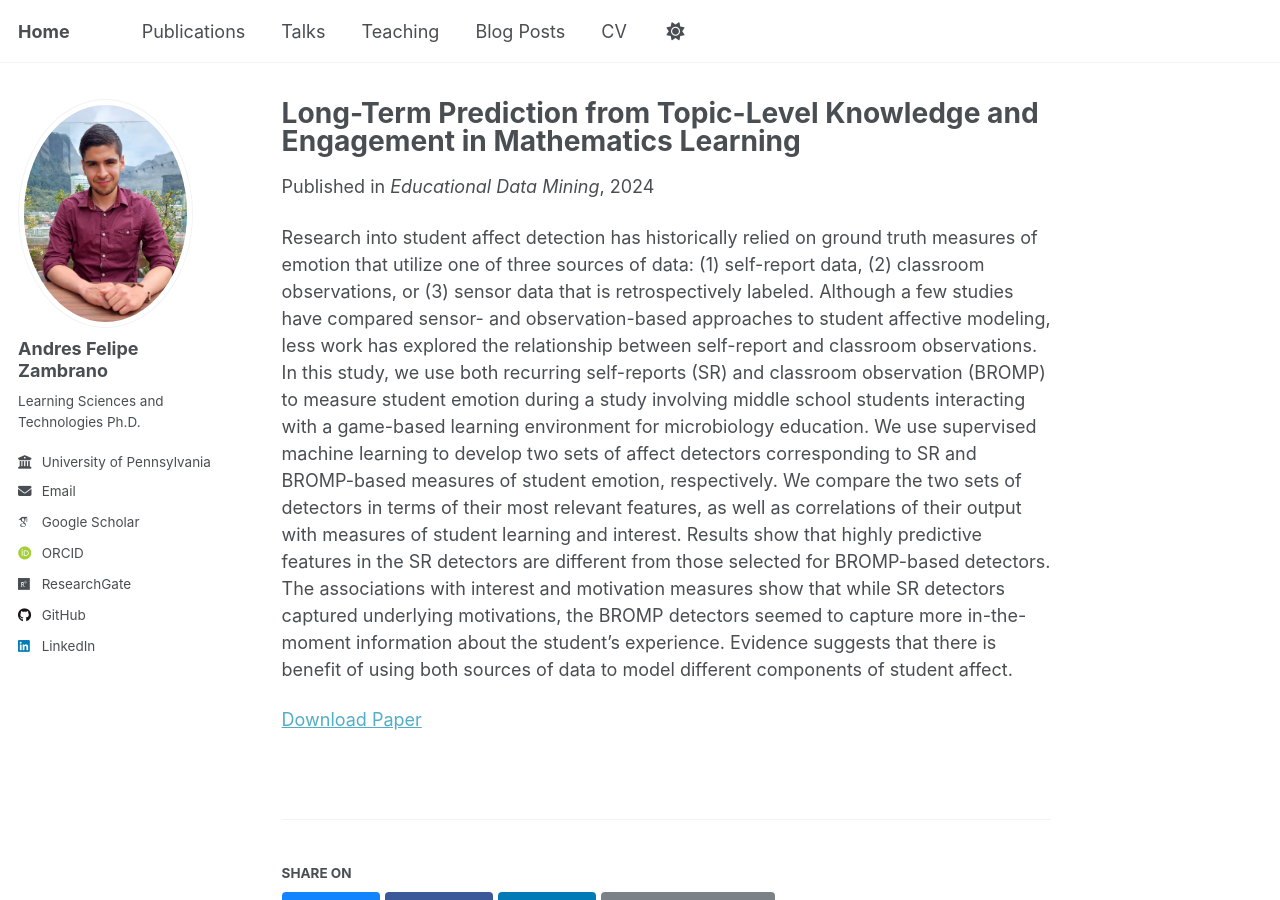
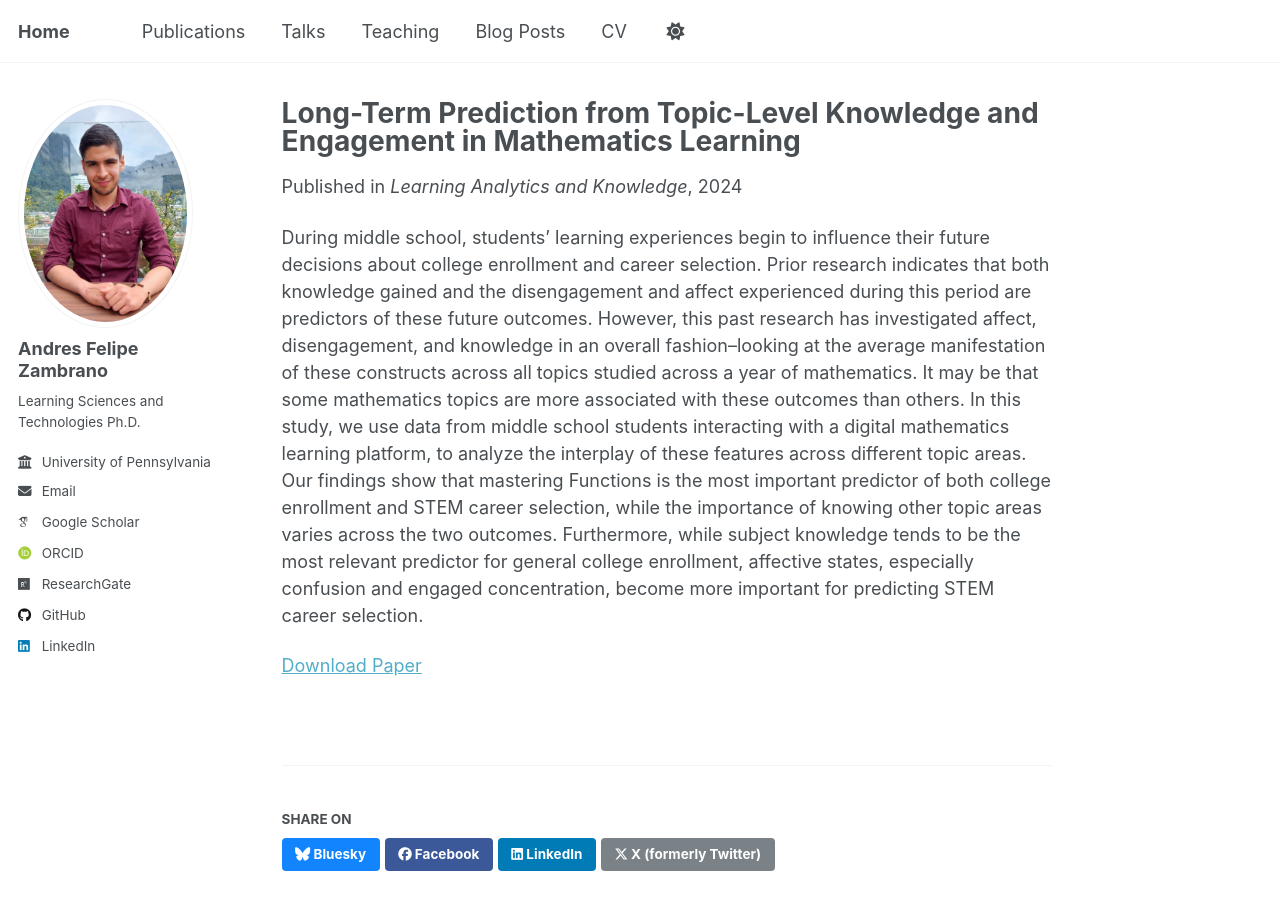
Before and after one commit to afzambrano/afzambrano.github.io, a Jekyll site: the page built from _publications/2024-lak-math-prediction.md, in a window 1280 px wide and 900 px high. Built offline with Jekyll 4.4.1, drawn with Linux system fonts in a browser that asks for light colours; some web fonts are replaced; a script that is not in the unit is left out.

Commit message:
Update 2024-lak-math-prediction.md

```diff
--- a/_publications/2024-lak-math-prediction.md
+++ b/_publications/2024-lak-math-prediction.md
@@ -2,13 +2,13 @@
 title: "Long-Term Prediction from Topic-Level Knowledge and Engagement in Mathematics Learning"
 collection: publications
 category: conferences
-permalink: /publication/2024-edm-crystal
-excerpt: 'In this study, we use both recurring self-reports (SR) and classroom observation (BROMP) to measure student emotion during a study involving middle school students interacting with a game-based learning environment for microbiology education. Results show that highly predictive features in the SR detectors are different from those selected for BROMP-based detectors. The associations with interest and motivation measures show that while SR detectors captured underlying motivations, the BROMP detectors seemed to capture more in-the-moment information about the student’s experience.'
-date: 2024-07-07
-venue: 'Educational Data Mining'
-paperurl: 'https://educationaldatamining.org/edm2024/proceedings/2024.EDM-long-papers.18/'
+permalink: /publication/2024-lak-math-prediction
+excerpt: 'In this study, we use data from middle school students interacting with a digital mathematics learning platform, to analyze the interplay of these features across different topic areas. Our findings show that mastering Functions is the most important predictor of both college enrollment and STEM career selection, while the importance of knowing other topic areas varies across the two outcomes. Furthermore, while subject knowledge tends to be the most relevant predictor for general college enrollment, affective states, especially confusion and engaged concentration, become more important for predicting STEM career selection.'
+date: 2024-03-18
+venue: 'Learning Analytics and Knowledge'
+paperurl: 'https://dl.acm.org/doi/abs/10.1145/3636555.3636851'
 ---
 
-Research into student affect detection has historically relied on ground truth measures of emotion that utilize one of three sources of data: (1) self-report data, (2) classroom observations, or (3) sensor data that is retrospectively labeled. Although a few studies have compared sensor- and observation-based approaches to student affective modeling, less work has explored the relationship between self-report and classroom observations. In this study, we use both recurring self-reports (SR) and classroom observation (BROMP) to measure student emotion during a study involving middle school students interacting with a game-based learning environment for microbiology education. We use supervised machine learning to develop two sets of affect detectors corresponding to SR and BROMP-based measures of student emotion, respectively. We compare the two sets of detectors in terms of their most relevant features, as well as correlations of their output with measures of student learning and interest. Results show that highly predictive features in the SR detectors are different from those selected for BROMP-based detectors. The associations with interest and motivation measures show that while SR detectors captured underlying motivations, the BROMP detectors seemed to capture more in-the-moment information about the student’s experience. Evidence suggests that there is benefit of using both sources of data to model different components of student affect.
+During middle school, students' learning experiences begin to influence their future decisions about college enrollment and career selection. Prior research indicates that both knowledge gained and the disengagement and affect experienced during this period are predictors of these future outcomes. However, this past research has investigated affect, disengagement, and knowledge in an overall fashion–looking at the average manifestation of these constructs across all topics studied across a year of mathematics. It may be that some mathematics topics are more associated with these outcomes than others. In this study, we use data from middle school students interacting with a digital mathematics learning platform, to analyze the interplay of these features across different topic areas. Our findings show that mastering Functions is the most important predictor of both college enrollment and STEM career selection, while the importance of knowing other topic areas varies across the two outcomes. Furthermore, while subject knowledge tends to be the most relevant predictor for general college enrollment, affective states, especially confusion and engaged concentration, become more important for predicting STEM career selection.
 
-[Download Paper](https://educationaldatamining.org/edm2024/proceedings/2024.EDM-long-papers.18/)
+[Download Paper](https://dl.acm.org/doi/abs/10.1145/3636555.3636851)
```
